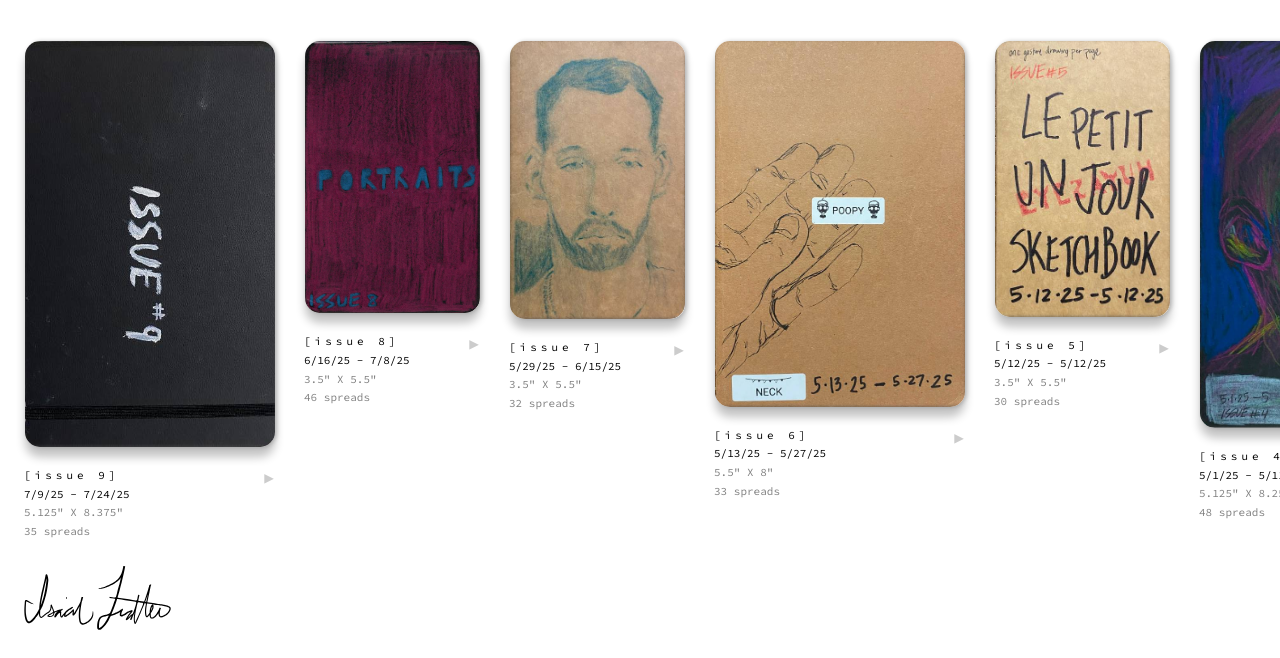
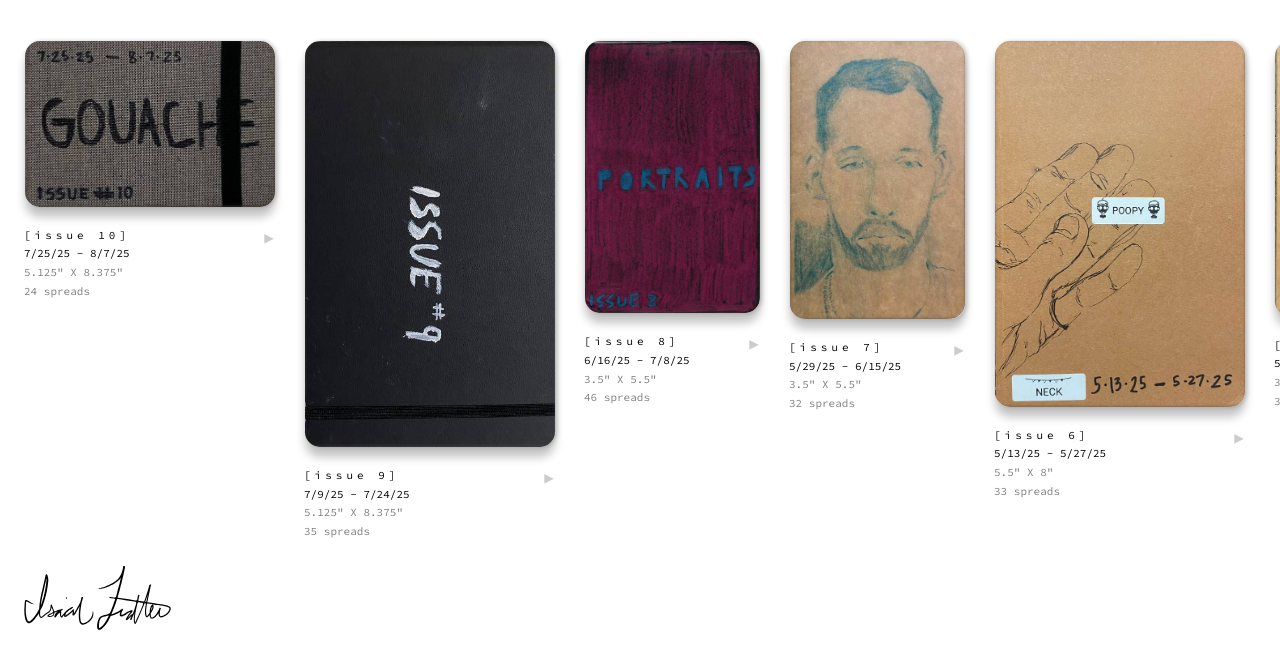
Before and after one commit to isaiahtrotter/eyezayuh, a PHP site: page / in a window 1280 px wide. Shown: the part 222-880 px from the top of the page. Run offline with PHP 8.4, Linux system fonts and the light colour scheme; some libraries are stand-ins or nearby versions.

Commit message:
10th sketchbook added. artist statement updated

```diff
--- a/index.html
+++ b/index.html
@@ -66,6 +66,27 @@
       </div>
 
       <div class="sketchbooks">
+        <div>
+          <div
+            class="_df_thumb"
+            id="issue_10"
+            source="sketchbooks/issue_7.pdf"
+            thumb="thumbnails/issue_10.jpeg"
+          ></div>
+
+          <div class="sketchbook-footer">
+            <p class="sketchbook-text">
+              <span style="letter-spacing: 4px">[issue 10]</span><br />
+              7/25/25 - 8/7/25<br />
+              <span style="color: gray">
+                5.125" X 8.375"<br />
+                24 spreads
+              </span>
+            </p>
+            <p class="audio-toggle" title="Play audio">▶</p>
+          </div>
+        </div>
+
         <div>
           <div
             class="_df_thumb"
--- a/styles.css
+++ b/styles.css
@@ -117,6 +117,7 @@ p {
 
 #issue_1,
 #issue_2,
+#issue_10,
 .df-popup-thumb,
 .df-book-cover::after {
   width: 250px;
```
Also changed, not shown: thumbnails/issue_10.jpeg (added), 1 other file.
